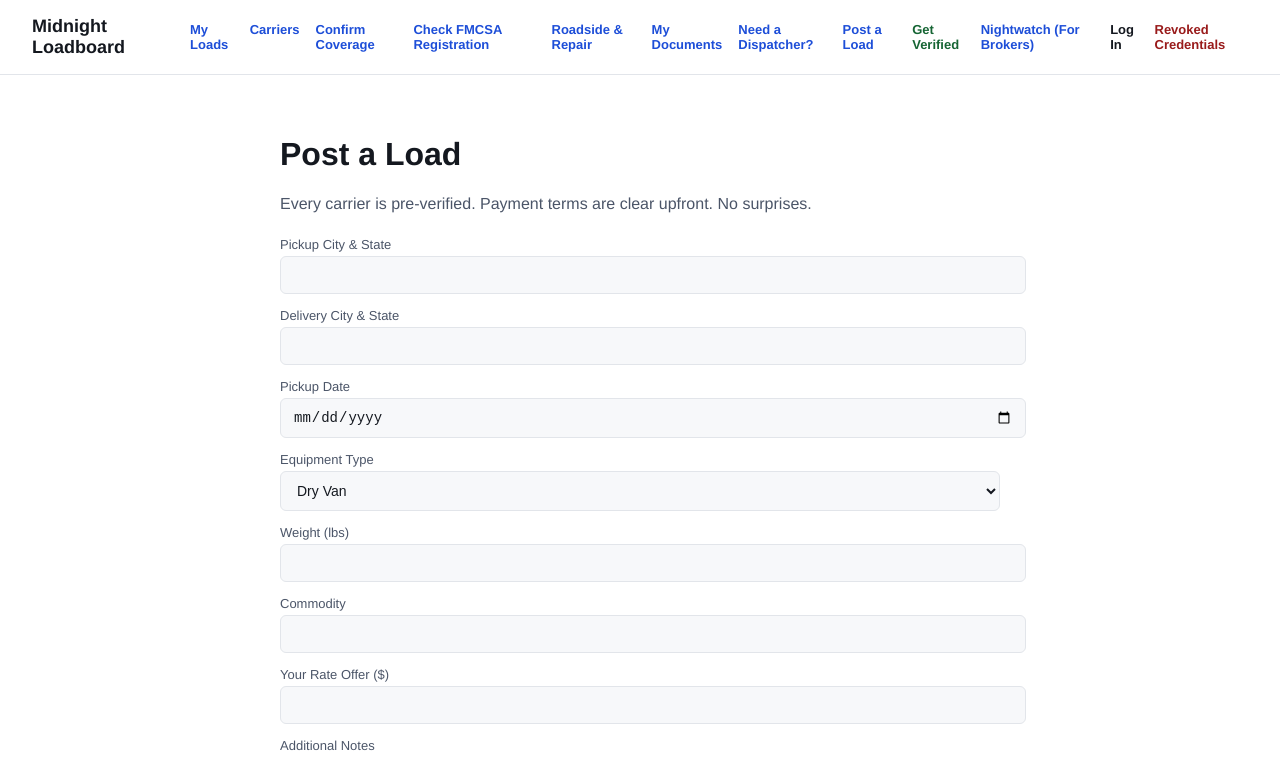
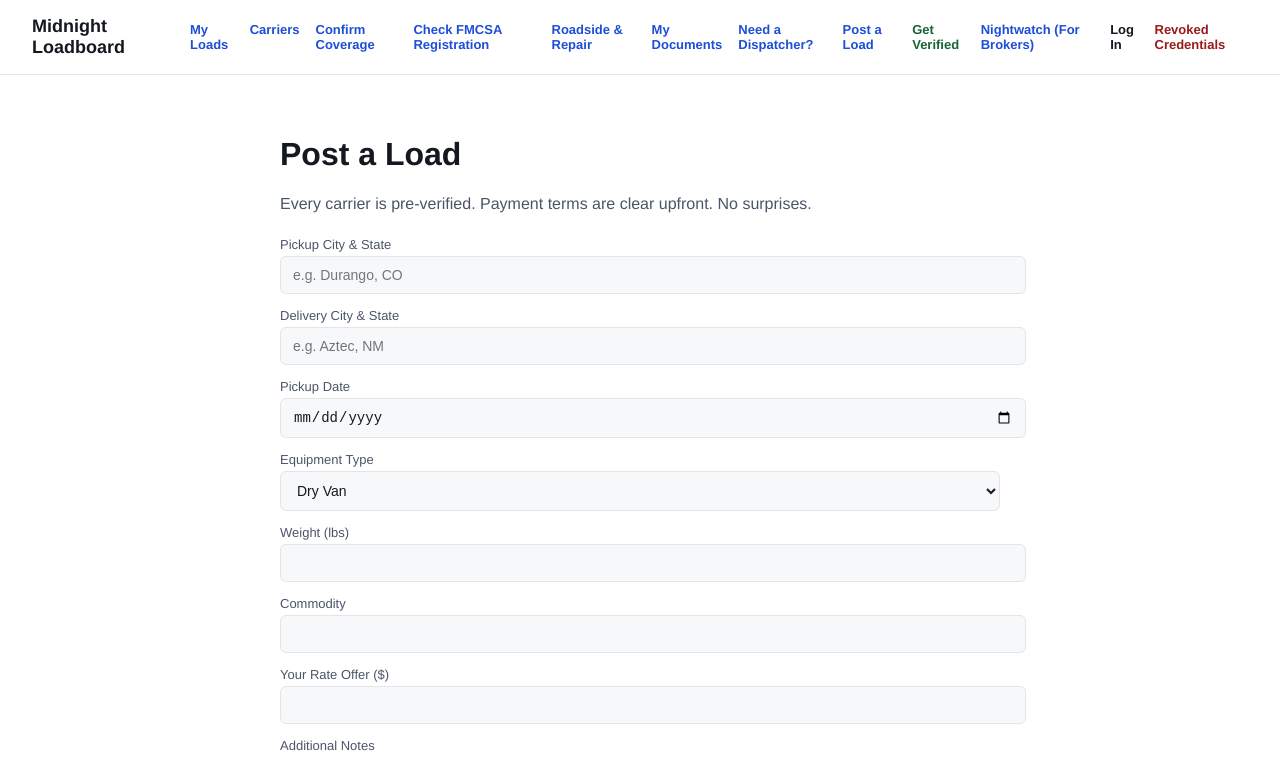
Before and after one commit to Robariano/midnight-loadboard-app, a Next.js app: page /post-load in a window 1280 px wide. Shown: the top 757 px of the page. Built offline with nearby package versions, Linux system fonts and the light colour scheme.

Commit message:
Update input fields for pickup and delivery locations: add placeholders and adjust widths for better user guidance

```diff
--- a/app/post-load/page.js
+++ b/app/post-load/page.js
@@ -71,11 +71,11 @@ export default function PostLoad() {
             </p>
       <form onSubmit={handleSubmit}>
                     <label style={labelStyle}>Pickup City & State</label>
-        <input style={inputStyle} required value={form.pickup_city}
+        <input style={inputStyle} required value={form.pickup_city} placeholder="e.g. Durango, CO"
           onChange={(e) => update("pickup_city", e.target.value)} />
 
                       <label style={labelStyle}>Delivery City & State</label>
-        <input style={inputStyle} required value={form.delivery_city}
+        <input style={inputStyle} required value={form.delivery_city} placeholder="e.g. Aztec, NM"
           onChange={(e) => update("delivery_city", e.target.value)} />
 
                       <label style={labelStyle}>Pickup Date</label>
```
Also changed, not shown: app/loads/page.js (+6 -6 lines).
